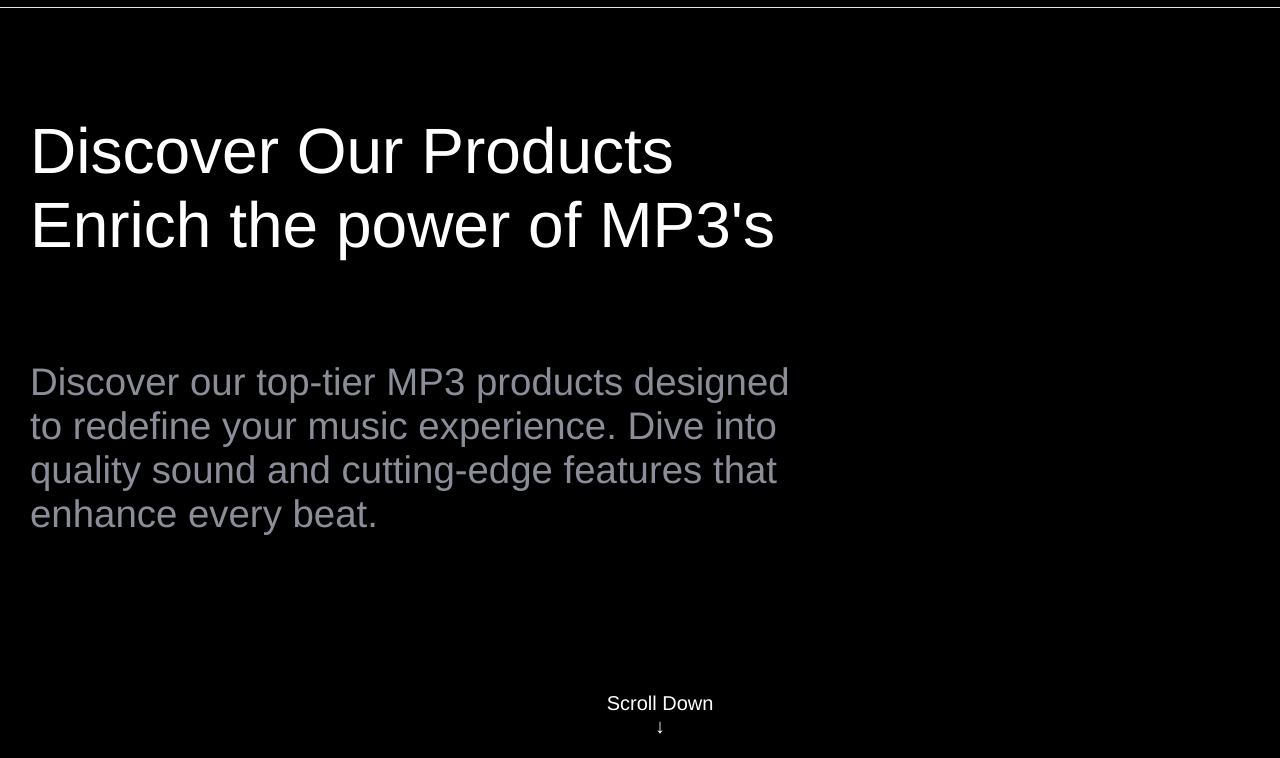
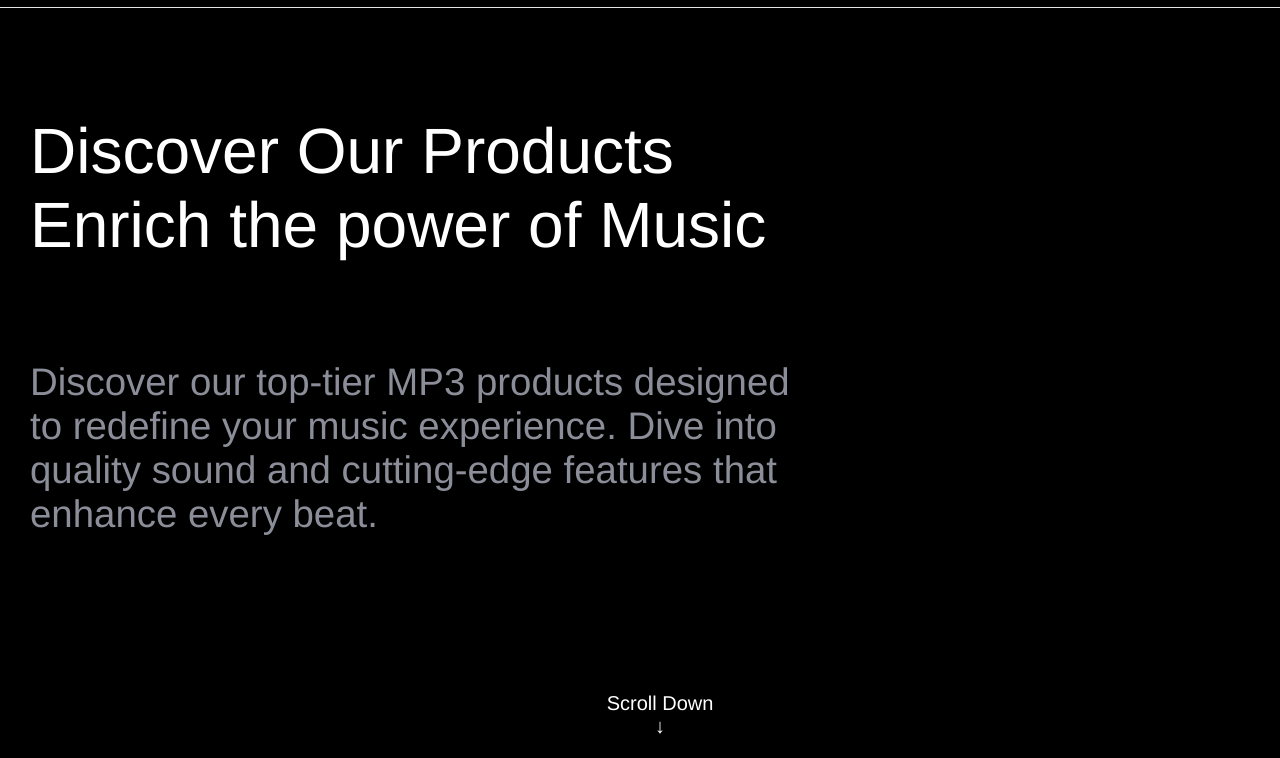
Before and after one commit to tcker/E-commerce-Web.github.io, a plain HTML site: page index.html in a window 1280 px wide. Shown: the part 42-800 px from the top of the page. Drawn offline with Linux system fonts and the light colour scheme; some packages are replaced by stand-ins of ours; a script that the page names is missing.

Commit message:
Update index.html

```diff
--- a/index.html
+++ b/index.html
@@ -40,7 +40,7 @@
 
           <div class="overlay-text top">
             Discover Our Products <br>
-            Enrich the power of MP3's
+            Enrich the power of Music
         </div>
         <div class="overlay-text second">
           Discover our top-tier MP3 products designed <br> to redefine your music experience. Dive into <br> quality sound and cutting-edge features that <br> enhance every beat.
@@ -110,6 +110,8 @@
 
         <!-- Products | Bento Grid Section 2 -->
 
+        <!-- Products | More product section -->
+
         <div id="products-2" class="section-products">
 
 
@@ -119,6 +121,7 @@
         </div>
 
 
+        <!-- Products | More product section -->
 
         <!-- Payment Form | Services Section 3 -->
 
```
